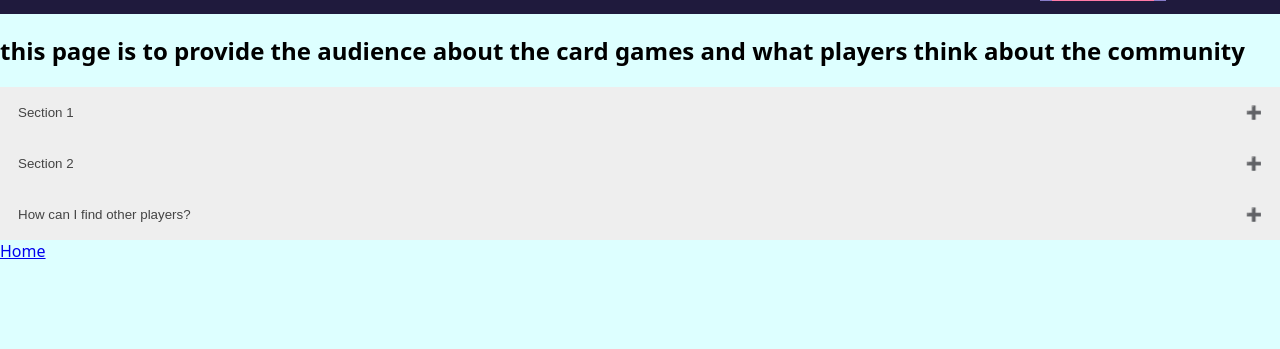
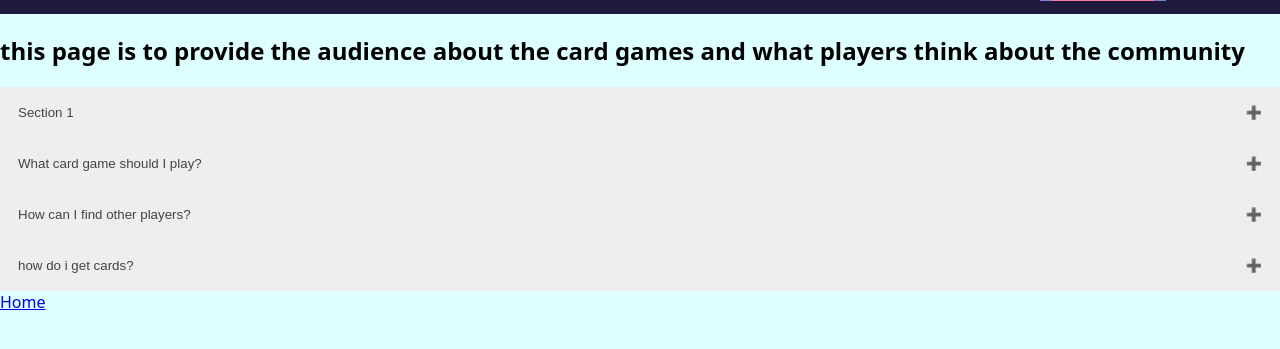
Before and after one commit to davegzun/my-website, a plain HTML site: page aboutgallery.html in a window 1280 px wide. Shown: the part 51-400 px from the top of the page. Drawn offline with Linux system fonts and the light colour scheme.

Commit message:
additional info added

```diff
--- a/aboutgallery.html
+++ b/aboutgallery.html
@@ -27,9 +27,9 @@
   <p>Lorem ipsum...</p>
 </div>
 
-<button class="accordion">Section 2</button>
+<button class="accordion">What card game should I play?</button>
 <div class="panel">
-  <p>Lorem ipsum...</p>
+  <p>There are multiple card games to choose from, each with its own unique gameplay and strategies. Consider your interests and the complexity you're comfortable with when making your decision.</p>
 </div>
 
 <button class="accordion">How can I find other players?</button>
@@ -37,6 +37,10 @@
   <p>It's actually simple to find other players. you just need to find your Local Game Store (LGS for short.) From there, the employees can further explain about the card game you're interested in and even help you learn to play.</p>
 </div>
 
+<button class="accordion">how do i get cards?</button>
+<div class="panel">
+  <p>You can get cards by purchasing them from your local game store, online retailers, or through trading with other players. some stores may even have an allotment of cards considered "Bulk" that anyone can just pick up and keep.</p>
+</div>
 
 <a href="index.html">Home</a>
 <script src="aboutgallery.js"></script>
```
